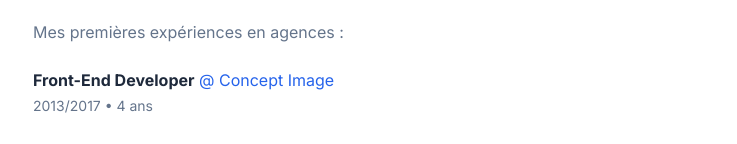
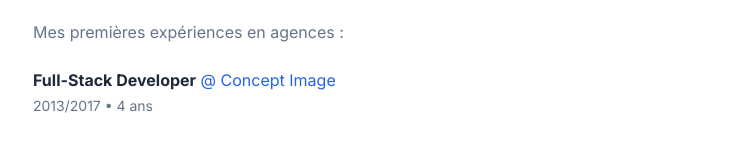
Before and after one commit to kevinpainchaud/personal-website, a React (Vite) app: page / in a window 1280 px wide. Shown: the part 648-792 px from the top of the page, without its empty margins (271-1008 px from the left). Built offline with nearby package versions, Linux system fonts and the light colour scheme.

Commit message:
feat: update data.ts

```diff
--- a/src/data.ts
+++ b/src/data.ts
@@ -42,7 +42,7 @@ export const secondaryExperiences: Experience[] = [
   {
     company: "Concept Image",
     companyWebsiteUrl: "https://www.concept-image.fr",
-    jobTitle: "Front-End Developer",
+    jobTitle: "Full-Stack Developer",
     period: "2013/2017 • 4 ans",
   },
   {
```
